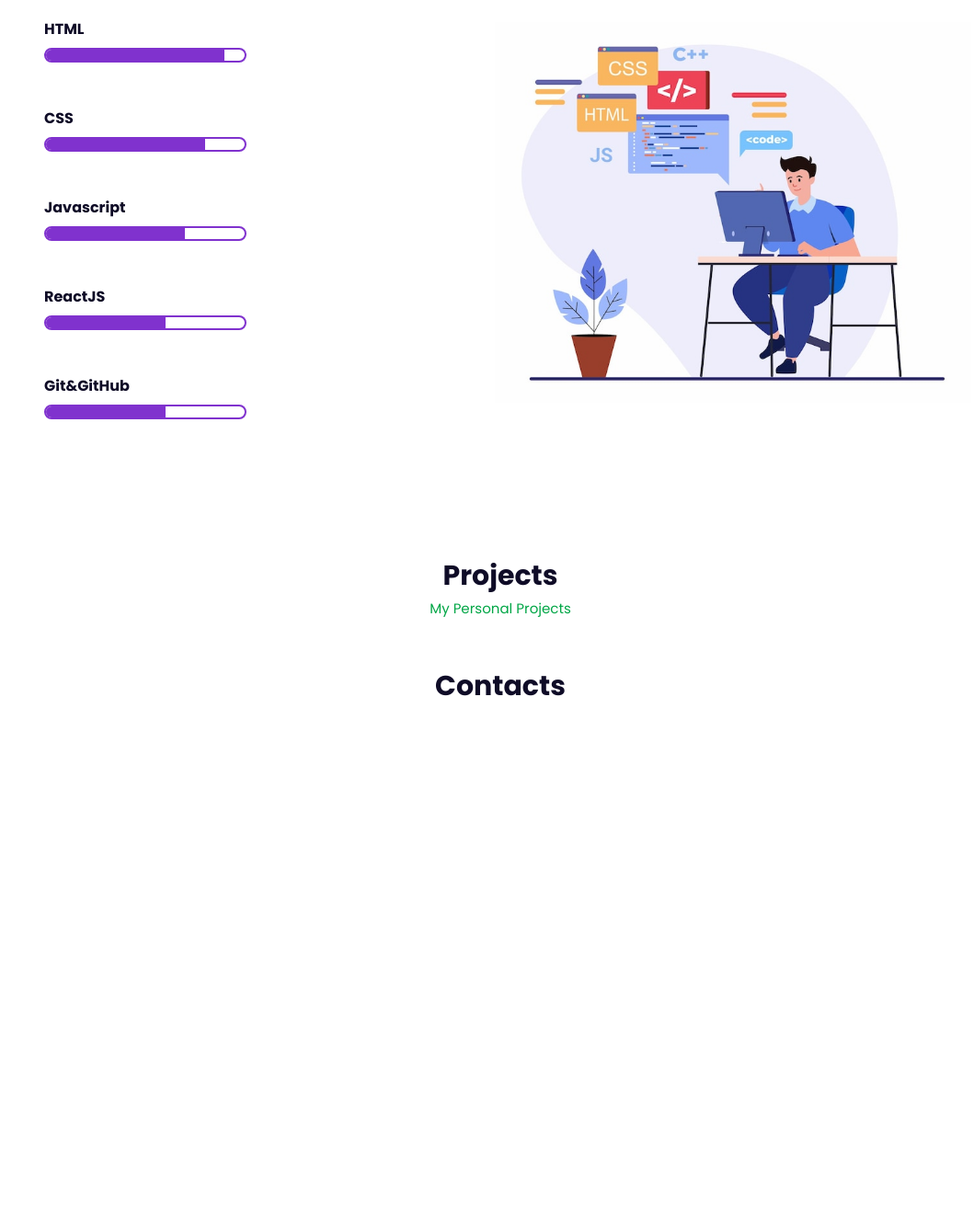
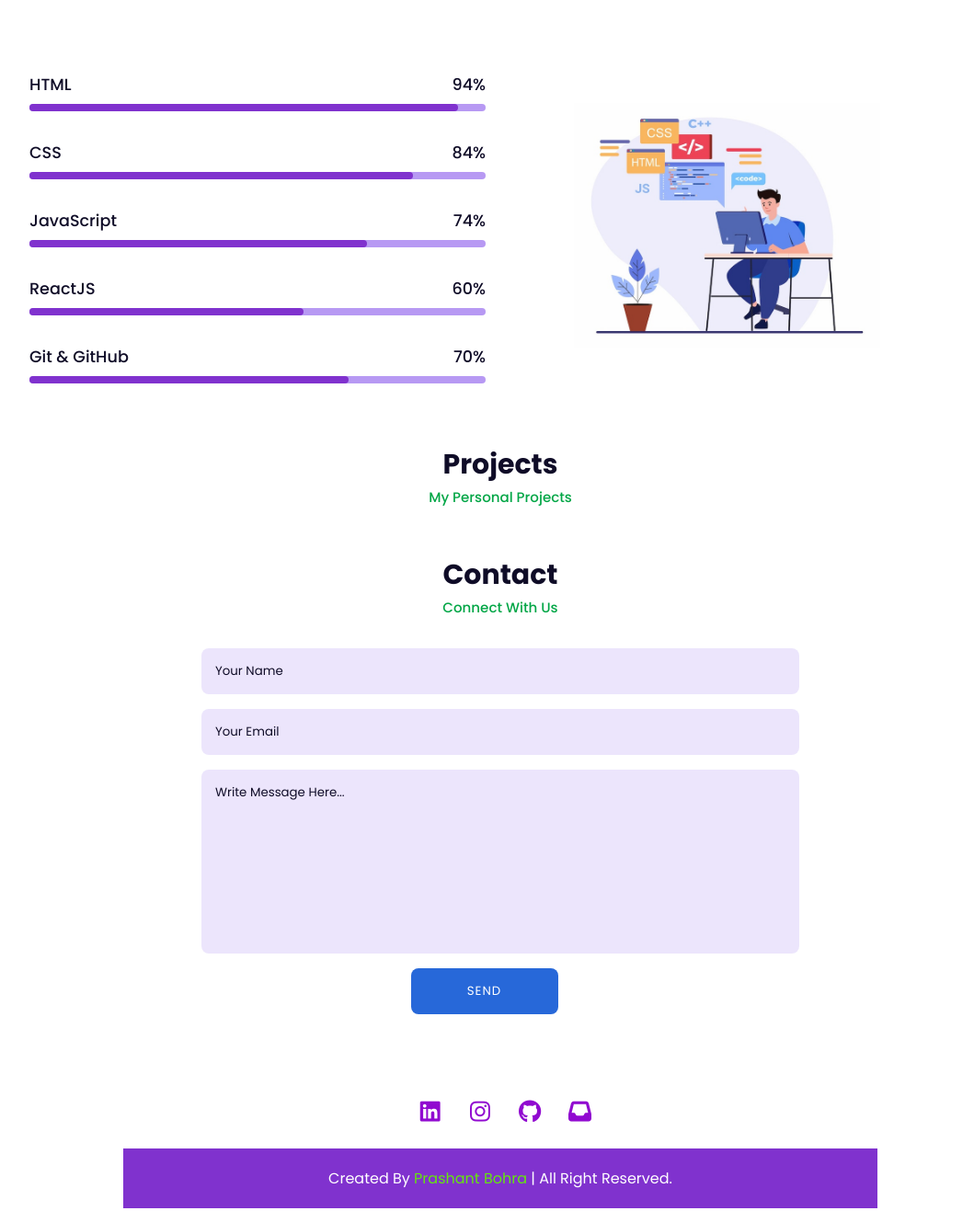
Before and after one commit to prashantbohra01/Personal-Portfolio, a plain HTML site: page index.html in a window 1280 px wide. Shown: the part 1467-2784 px from the top of the page at 92% size, without its empty margins (96-1155 px from the left). Before the commit the page ends 2336 px from the top, so only its background shows below. Drawn offline with Linux system fonts and the light colour scheme.

Commit message:
Updated Portfolio responsive

```diff
--- a/index.html
+++ b/index.html
@@ -68,49 +68,54 @@
     </section>
 
     <!-- Skill -->
+
     <section class="skills" id="skills">
       <div class="heading">
           <h2>Skills</h2>
           <span>My Skills</span>
       </div>
     <div class="skills-container">
-          <div class="skills-content">
-            <div class="skill">
-              <div class="skill-name">HTML</div>
-              <div class="skill-bar">
-                <div class="skill-progress" style="width: 90%;"></div>
+      <div class="bars">
+          <!-- Box 1 -->
+          <div class="bars-box">
+              <h3>HTML</h3>
+              <span>94%</span>
+              <div class="light-bar"></div>
+              <div class="percent-bar html-bar"></div>
           </div>
+          <!-- Box 2 -->
+          <div class="bars-box">
+              <h3>CSS</h3>
+              <span>84%</span>
+              <div class="light-bar"></div>
+              <div class="percent-bar css-bar"></div>
           </div>
-            <div class="skill">
-              <div class="skill-name">CSS</div>
-              <div class="skill-bar">
-                <div class="skill-progress" style="width: 80%;"></div>
+          <!-- Box 3 -->
+          <div class="bars-box">
+              <h3>JavaScript</h3>
+              <span>74%</span>
+              <div class="light-bar"></div>
+              <div class="percent-bar js-bar"></div>
           </div>
+          <!-- Box 4 -->
+          <div class="bars-box">
+              <h3>ReactJS</h3>
+              <span>60%</span>
+              <div class="light-bar"></div>
+              <div class="percent-bar react-bar"></div>
           </div>
-            <div class="skill">
-              <div class="skill-name">Javascript</div>
-              <div class="skill-bar">
-                <div class="skill-progress" style="width: 70%;"></div>
-              </div>
-            </div>
-            <div class="skill">
-              <div class="skill-name">ReactJS</div>
-              <div class="skill-bar">
-                <div class="skill-progress" style="width: 60%;"></div>
-              </div>
-            </div>
-            <div class="skill">
-              <div class="skill-name">Git&GitHub</div>
-              <div class="skill-bar">
-                <div class="skill-progress" style="width: 60%;"></div>
-              </div>
+          <div class="bars-box">
+              <h3>Git & GitHub</h3>
+              <span>70%</span>
+              <div class="light-bar"></div>
+              <div class="percent-bar git-bar"></div>
           </div>
       </div>
       <div class="skills-img">
-            <img src="/public/Skills-img.jpg" alt="Skills Image">
+          <img src="./public/Skills-img.jpg" alt="">
       </div>
   </div>
-      </section>
+
 
       <!-- Projects -->
       <section class="projects" id="projects">
@@ -122,7 +127,36 @@
         <!-- Contacts -->
         <section class="contact" id="contact">
           <div class="heading">
-              <h2>Contacts</h2>
+              <h2>Contact</h2>
+              <span>Connect With Us</span>
           </div>
+          <div class="contact-form">
+              <form action="">
+                  <input type="text" placeholder="Your Name">
+                  <input type="email" name="" id="" placeholder="Your Email">
+                  <textarea name="" id="" cols="30" rows="10" placeholder="Write Message Here..."></textarea>
+                  <input type="button" value="Send" class="contact-button">
+              </form>
+          </div>
+      </section>
+<!-- Footer -->
+
+      <div class="footer">
+        <div class="footer-social">
+            <a href=""><i class='fa-brands fa-linkedin'></i></a>
+            <a href=""><i class='fa-brands fa-instagram' ></i></a>
+            <a href=""><i class='fa-brands fa-github' ></i></a>
+            <a href=""><i class='fa-solid fa-inbox' ></i></a>
+        </div>
+
+    </div>
+    <!-- Copyright -->
+    <div class="copyright">
+        <p>Created By <a href="">Prashant Bohra</a> | All Right Reserved.</p>
+    </div>
+
+
+
+<script src="script.js"></script>
 </body>
 </html>
--- a/script.js
+++ b/script.js
@@ -0,0 +1,29 @@
+// Sticky Navbar
+let header = document.querySelector('header');
+let menu = document.querySelector('#menu-icon');
+let navbar = document.querySelector('.navbar');
+
+
+window.addEventListener('scroll', () => {
+    header.classList.toggle('shadow', window.scrollY > 0);
+});
+
+menu.onclick = () => {
+    navbar.classList.toggle('active');
+}
+window.onscroll = () => {
+    navbar.classList.remove('active');
+}
+
+// Dark Mode
+let darkmode = document.querySelector('#darkmode');
+
+darkmode.onclick = () => {
+    if(darkmode.classList.contains('fa-moon')){
+        darkmode.classList.replace('fa-moon','fa-sun');
+        document.body.classList.add('active');
+    }else{
+        darkmode.classList.replace('fa-sun','fa-moon');
+        document.body.classList.remove('active');
+    }
+}
--- a/style.css
+++ b/style.css
@@ -190,54 +190,256 @@ header.shadow {
 }
 
 
+/* Skills */
 
-/* Skills */
 
 .skills-container {
     display: grid;
-    grid-template-columns: 1fr auto; /* Adjust the column widths as needed */
+    grid-template-columns: repeat(2, 1fr);
+    align-items: center;
     gap: 2rem;
-    margin-bottom: 2rem;
+    margin-top: 4rem;
+  }
+  .skills-img img {
+    width: 80%;
+    padding-left: 4rem;
+    object-position: center;
+  }
+  .bars-box {
+    position: relative;
+    display: flex;
+    justify-content: space-between;
     align-items: center;
+    padding: 1rem 0;
+    margin-bottom: 1rem;
+  }
+  .bars-box h3,
+  span {
+    font-size: 1.1rem;
+    font-weight: 500;
+  }
+  .light-bar {
+    position: absolute;
+    bottom: 0;
+    left: 0;
+    width: 100%;
+    height: 0.5rem;
+    background: hsla(260, 100%, 44%, 0.4);
+    border-radius: 0.5rem;
+  }
+  .percent-bar {
+    position: absolute;
+    bottom: 0;
+    left: 0;
+    height: 0.5rem;
+    background: var(--main-color);
+    border-radius: 0.5rem;
+  }
+  .html-bar {
+    width: 94%;
+  }
+  .css-bar {
+    width: 84%;
+  }
+  .js-bar {
+    width: 74%;
+  }
+  .react-bar {
+    width: 60%;
+  }
+  .git-bar{
+    width: 70%;
   }
 
-  .skills-content {
+  /* Contact */
+
+  .contact-form {
     display: grid;
-    gap: 1rem;
-    margin-top: 7px;
+    place-items: center;
+    margin-top: 2rem;
+  }
+  .contact-form form {
+    display: flex;
+    flex-direction: column;
+    width: 650px;
+  }
+  form input,
+  textarea {
+    padding: 15px;
+    border-radius: 0.5rem;
+    width: 100%;
+    border: none;
+    outline: none;
+    background: hsla(260, 100%, 44%, 0.1);
+    margin-bottom: 1rem;
+    color: var(--text-color);
+  }
+  form input::placeholder,
+  textarea::placeholder {
+    color: var(--text-color);
+  }
+  form textarea {
+    resize: none;
+    height: 200px;
+  }
+  .contact-button {
+    width: 160px;
+    cursor: pointer;
+    background: #2768d9;
+    color: #fff;
+    justify-content: center;
+    text-transform: uppercase;
+    letter-spacing: 1px;
+    margin-left: 35%;
+  }
+  .contact-button:hover {
+    background: var(--hover);
   }
 
-  .skill {
-    /* background-color: #f4f4f4; */
-    padding: 1rem;
-    border-radius: 0.5rem;
+/* footer  */
+
+  .footer {
+    display: grid;
+    place-items: center;
+    padding: 20px;
+
+
+  }
+  .footer-social a i{
+    color: rgb(145, 10, 208);
+    font-size: 25px;
+    margin-left: 10px;
+    text-align: center;
+    line-height: 40px;
+    background-color: #fff;
+    border-radius: 50%;
+    width: 40px;
+    height: 40px;
+  }
+  .copyright {
+    padding: 20px;
+    background: var(--main-color);
+    text-align: center;
+    color: #fff;
+  }
+  .copyright a{
+    color: #64e60d;
   }
 
-  .skill-name {
-    font-weight: bold;
-    margin-bottom: 0.5rem;
+  /* Responsive */
+
+  /* Making Responsive */
+@media (max-width: 991px) {
+    header {
+      padding: 18px 4%;
+    }
+    section {
+      padding: 50px 4%;
+    }
   }
-
-  .skill-bar {
-    background-color: #fff;
-    height: 1rem;
-    border: 2px solid var(--main-color);
-    border-radius: 0.5rem;
-    overflow: hidden;
+  @media (max-width: 881px) {
+    :root {
+      --big-font: 2.7rem;
+      --medium-font: 1.4rem;
+    }
   }
-
-  .skill-progress {
-    background-color: var(--main-color);
-    height: 100%;
+  @media (max-width: 768px) {
+    :root {
+      --big-font: 2.4rem;
+      --medium-font: 1.2rem;
+    }
+    header {
+      padding: 11px 4%;
+    }
+    #menu-icon {
+      display: initial;
+      color: var(--text-color);
+    }
+    header .navbar {
+      position: absolute;
+      top: -500px;
+      left: 0;
+      right: 0;
+      display: flex;
+      flex-direction: column;
+      background: var(--bg-color);
+      box-shadow: 0 4px 4px rgb(0 0 0 / 10%);
+      transition: 0.2s ease;
+      text-align: center;
+    }
+    .navbar.active {
+      top: 100%;
+    }
+    .navbar a {
+      padding: 1.5rem;
+      display: block;
+      background: var(--bg-color);
+    }
+    #darkmode {
+      position: absolute;
+      top: 1.4rem;
+      right: 2rem;
+    }
+    .scroll-down {
+      display: none;
+    }
+    .home {
+      grid-template-columns: 0.5fr 3fr;
+    }
+    .home-text {
+      grid-column: 1/3;
+      padding-left: 1.4rem;
+    }
+    .home-img {
+      order: initial;
+    }
+    .about-container {
+      grid-template-columns: 1fr;
+    }
+    .about-img {
+      display: flex;
+      justify-content: center;
+    }
+    .skills-container {
+      grid-template-columns: 1fr;
+    }
+    .skills-img img {
+      padding-left: 0;
+    }
+    .skills-img {
+      padding-top: 2rem;
+      display: flex;
+      justify-content: center;
+    }
+    .contact-form form{
+      width: 300px;
+    }
+    .contact-button{
+      margin-left: 25%;
+    }
   }
-
-  .skills-img {
-    justify-self: end;
-    max-width: 70%;
-    margin-right: 0;
+  @media (max-width: 340px) {
+    :root {
+      --big-font: 1.7rem;
+      --medium-font: 1.1rem;
+    }
+    .home-text span {
+      font-size: 1rem;
+    }
+    .home-text h2 {
+      font-size: 0.9rem;
+      font-weight: 500;
+    }
+    .information .info-box span {
+      font-size: 1rem;
+    }
+    .portfolio-content {
+      grid-template-columns: repeat(auto-fit, minmax(200px, auto));
+    }
+    .contact-form form{
+      width: 300px;
+    }
+    .contact-button{
+      margin-left: 25%;
+    }
   }
-
-  .skills-img img {
-    max-width: 100%;
-    height: auto;
-  }
```
Lines whose indentation alone changed are shown as unchanged.
